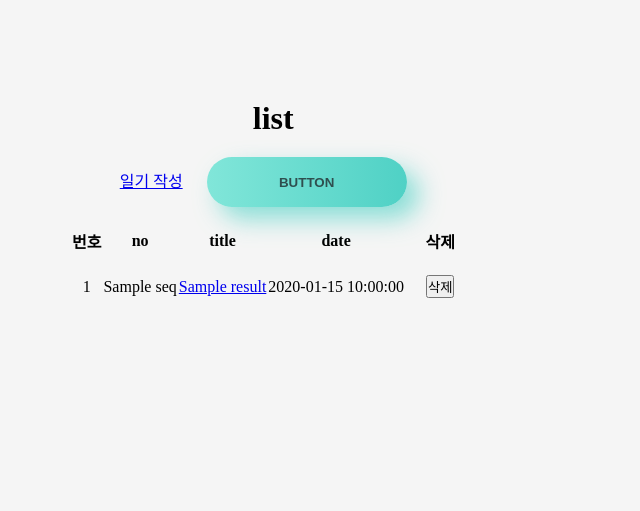
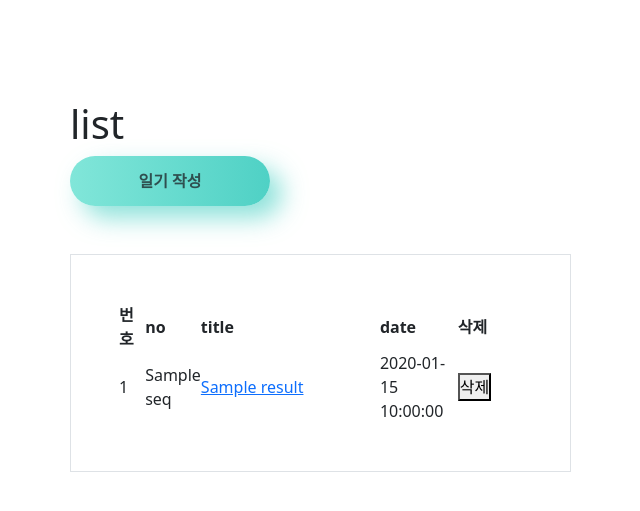
Before and after one commit to Kim-Young-Joon/3Tier, a Flask app: page /list in a window 1280 px wide. Shown: the top 511 px of the page, without its empty margins (30-670 px from the left). Run offline with Flask 2, Linux system fonts and the light colour scheme; a database or web service that is not in the repository returns one stand-in record (values such as "Sample title"); data that the repository does not hold is empty.

Commit message:
경로 수정

```diff
--- a/templates/detailView.html
+++ b/templates/detailView.html
@@ -4,6 +4,7 @@
     <meta charset="UTF-8">
     <title>상세보기</title>
     <link rel="icon" href="data:,">
+    <link rel="stylesheet" href="/static/common.css">
 </head>
 <body>
     <h1>detail view</h1>
@@ -34,7 +35,7 @@
 <script>
     function del(seq) {
         // let target = document.getElementById('del'+num).innerHTML;
-        alert('삭제 대상 seq : ' + seq)
+        // alert('삭제 대상 seq : ' + seq)
         let delUrl = '/del/' + seq
         location.href= delUrl
     }
--- a/templates/index.html
+++ b/templates/index.html
@@ -2,11 +2,11 @@
 <html lang="ko">
 <head>
     <meta charset="UTF-8">
-    <title>Test-flask</title>
+    <title>소나기</title>
     <link rel="icon" href="data:,">
     <!-- Latest compiled and minified CSS -->
     <link href="https://cdn.jsdelivr.net/npm/bootstrap@5.2.1/dist/css/bootstrap.min.css" rel="stylesheet">
-    <link rel="stylesheet" href="/static/list.css">
+    <link rel="stylesheet" href="/static/common.css">
     <style>
         #con {
             position: absolute;
--- a/templates/list.html
+++ b/templates/list.html
@@ -2,18 +2,27 @@
 <html lang="ko">
 <head>
     <meta charset="UTF-8">
-    <title>list 보기</title>
+    <title>소중한 나의 일기</title>
     <link rel="icon" href="data:,">
-    <link rel="stylesheet" href="/static/list.css">
+    <link rel="stylesheet" href="/static/common.css">
+    <link rel="stylesheet" href="https://cdn.jsdelivr.net/npm/bootstrap@5.2.0/dist/css/bootstrap.min.css"
+        integrity="sha384-gH2yIJqKdNHPEq0n4Mqa/HGKIhSkIHeL5AyhkYV8i59U5AR6csBvApHHNl/vI1Bx"
+        crossorigin="anonymous">
 </head>
 <body>
     <h1>list</h1>
-    <a href="/write">일기 작성</a>
-    <button class="w-btn-neon2" type="button">
-        BUTTON
+    <button onclick="location.href='/write'" class="w-btn-neon2" type="button">
+        일기 작성
     </button>
-
+    <div class="container p-5 my-5 border ">
     <table>
+        <colgroup>
+            <col width="7%">
+            <col width="5%">
+            <col width="50%">
+            <col width="20%">
+            <col width="20%">
+        </colgroup>
         <thead>
             <th>번호</th>
             <th>no</th>
@@ -33,12 +42,13 @@
             {% endfor %}
         </tbody>
     </table>
+    </div>
 </body>
 </html>
 <script>
     function del(num) {
         let target = document.getElementById('del'+num).innerHTML;
-        alert('삭제 대상 seq : ' + target)
+        // alert('삭제 대상 seq : ' + target)
         let delUrl = '/del/' + target
         location.href= delUrl
     }
--- a/templates/writeDiary.html
+++ b/templates/writeDiary.html
@@ -4,6 +4,7 @@
     <meta charset="UTF-8">
     <title>일기 작성</title>
     <link rel="icon" href="data:,">
+    <link rel="stylesheet" href="/static/common.css">
 </head>
 <body>
     <h1>Test - writeDiary</h1>
```
Also changed, not shown: static/common.css (renamed from static/list.css).
